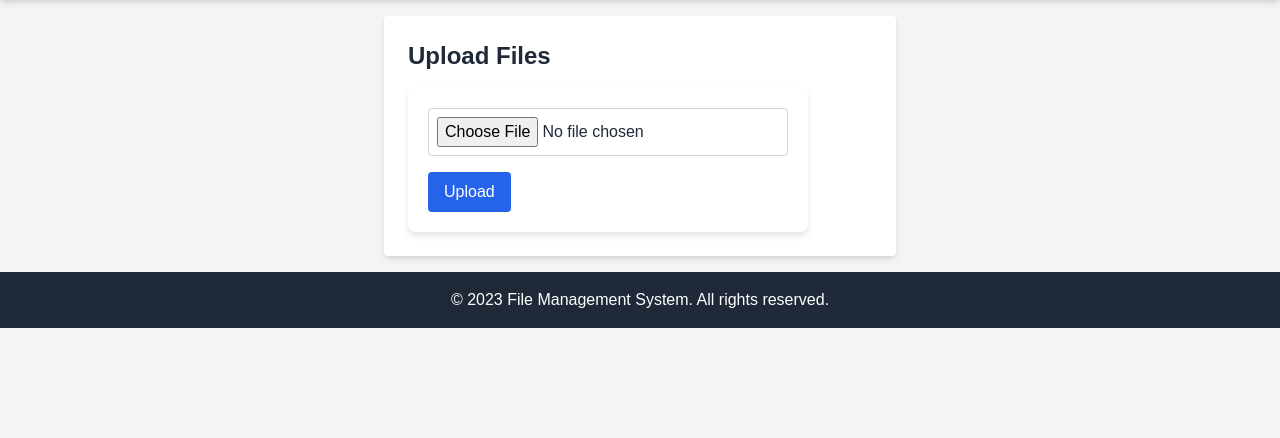
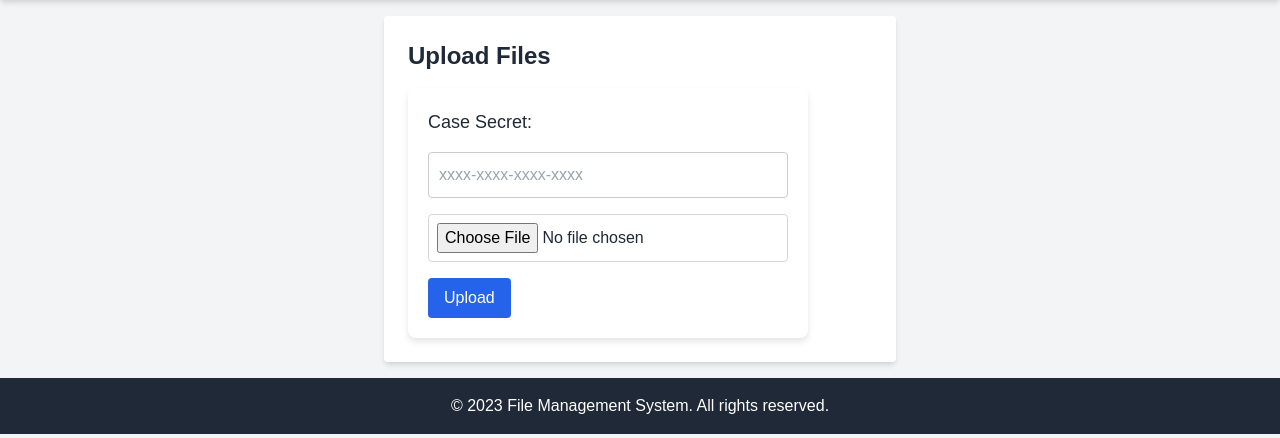
Before and after one commit to ExeqZ/Simple-Artifact-Collection, a Flask app: page /upload in a window 1280 px wide. Shown: the part 64-502 px from the top of the page. Run offline with Flask 3, Linux system fonts and the light colour scheme; parts of the project's set-up code (start-up, migrations or seed data) failed here and were passed over.

Commit message:
woop woop

```diff
--- a/app.py
+++ b/app.py
@@ -2,6 +2,8 @@ from flask import Flask, render_template, redirect, url_for, session, request
 from app_routes import admin, auth, case
 from services.db_service import init_db
 import os
+import re
+from services.blob_service import blob_service_client, get_db_connection
 
 app = Flask(__name__)
 app.secret_key = os.environ.get("SECRET_KEY", "default-secret-key")
@@ -27,13 +29,32 @@ def upload_page():
 
 @app.route('/upload', methods=['POST'])
 def upload_file():
+    secret = request.form.get('secret')
+    if not secret or not re.match(r"^\d{4}-\d{4}-\d{4}-\d{4}$", secret):
+        return "Invalid or missing secret key. Format: xxxx-xxxx-xxxx-xxxx", 400
+
+    conn = get_db_connection()
+    cursor = conn.cursor()
+    cursor.execute("SELECT container_name FROM Cases WHERE secret = ?", (secret,))
+    result = cursor.fetchone()
+    if not result:
+        return "Invalid secret key. No matching case found.", 404
+
+    container_name = result[0]
+
     if 'file' not in request.files:
         return "No file part", 400
     file = request.files['file']
     if file.filename == '':
         return "No selected file", 400
-    file.save(os.path.join(UPLOAD_FOLDER, file.filename))
-    return "File uploaded successfully", 200
+
+    try:
+        container_client = blob_service_client.get_container_client(container_name)
+        blob_client = container_client.get_blob_client(file.filename)
+        blob_client.upload_blob(file)
+        return "File uploaded successfully", 200
+    except Exception as e:
+        return f"Error uploading file: {e}", 500
 
 @app.route('/about')
 def about():
--- a/services/blob_service.py
+++ b/services/blob_service.py
@@ -1,6 +1,7 @@
 from azure.storage.blob import BlobServiceClient
 from azure.identity import DefaultAzureCredential
 import os
+import re
 
 STORAGE_ACCOUNT_URL = os.environ.get("STORAGE_ACCOUNT_URL")
 blob_service_client = BlobServiceClient(
@@ -8,6 +9,9 @@ blob_service_client = BlobServiceClient(
     credential=DefaultAzureCredential()
 )
 
+def generate_secret():
+    return '-'.join(f"{secrets.randbelow(10000):04}" for _ in range(4))
+
 def create_container(container_name):
     container_client = blob_service_client.get_container_client(container_name)
     container_client.create_container()
--- a/templates/upload.html
+++ b/templates/upload.html
@@ -6,6 +6,17 @@
 <div class="max-w-lg mx-auto bg-white shadow-md rounded p-6">
   <h1 class="text-2xl font-bold mb-4">Upload Files</h1>
   <form action="{{ url_for('upload_file') }}" method="post" enctype="multipart/form-data" class="space-y-4">
+    <label for="secret" class="block text-lg font-medium mb-2">Case Secret:</label>
+    <input
+        type="text"
+        id="secret"
+        name="secret"
+        placeholder="xxxx-xxxx-xxxx-xxxx"
+        pattern="\d{4}-\d{4}-\d{4}-\d{4}"
+        title="Format: xxxx-xxxx-xxxx-xxxx"
+        required
+        class="block w-full border border-gray-300 p-2 rounded mb-4"
+    >
     <input type="file" name="file" class="block w-full border border-gray-300 p-2 rounded">
     <button type="submit" class="bg-blue-600 text-white px-4 py-2 rounded hover:bg-blue-700">Upload</button>
   </form>
```
